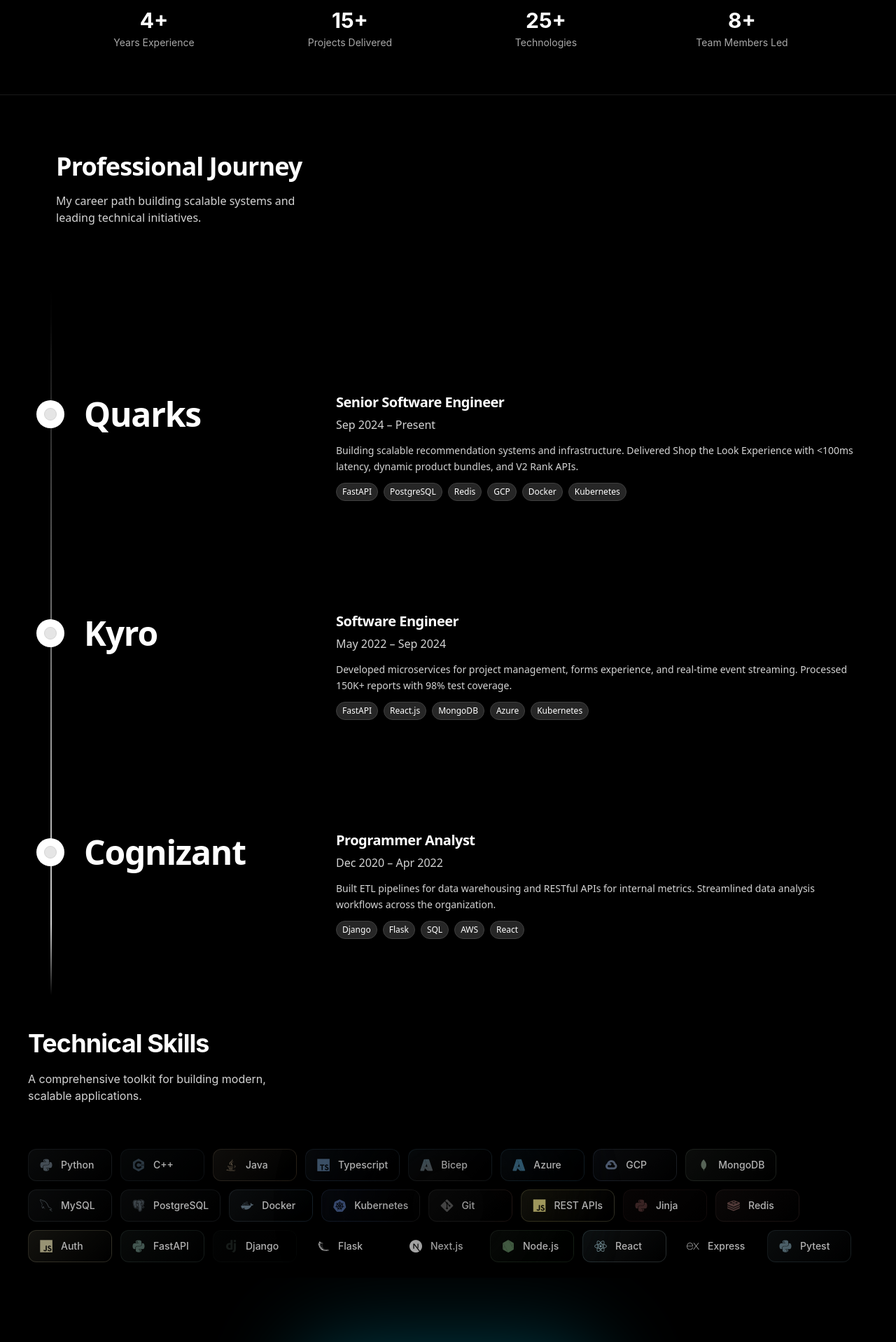
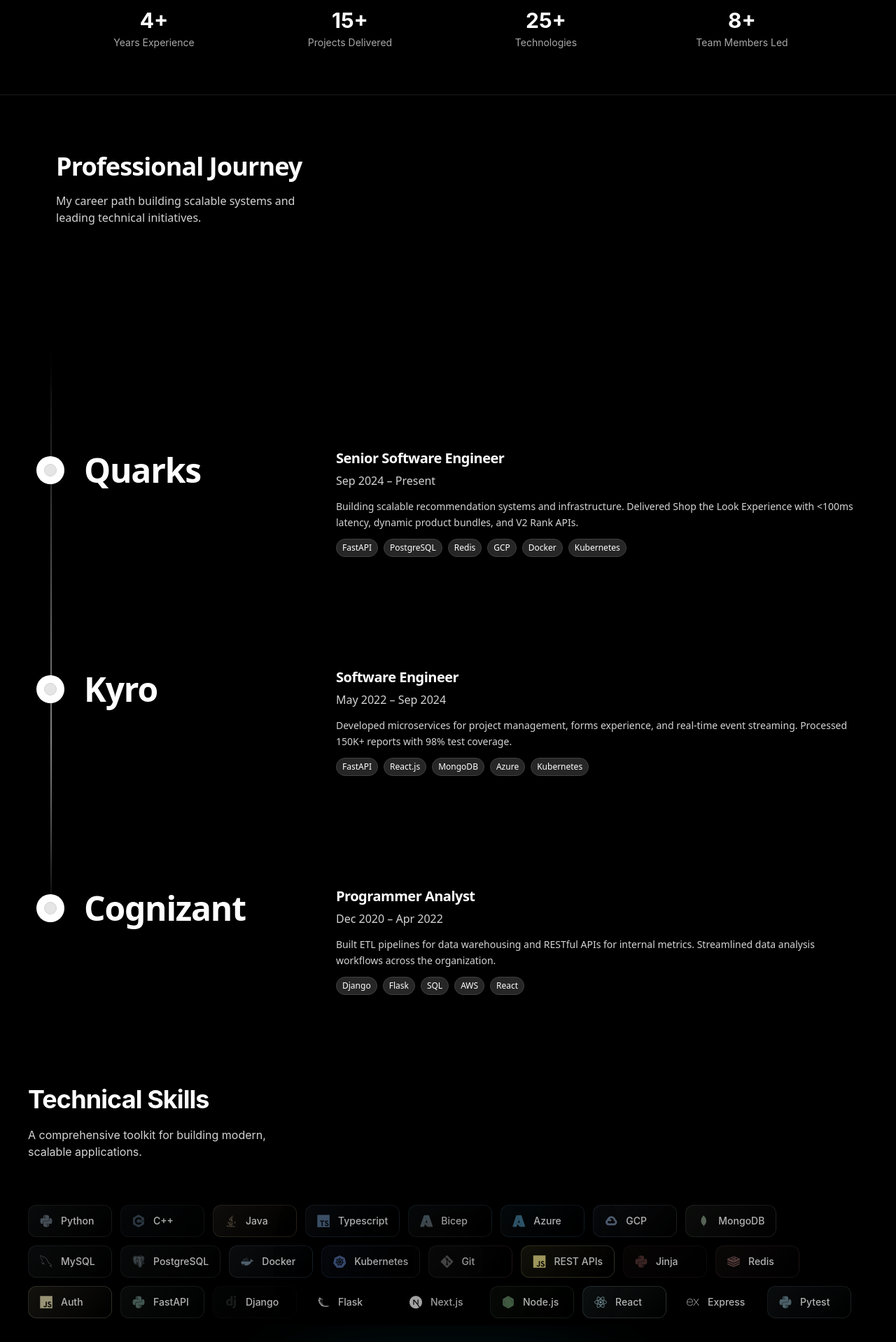
Before and after one commit to arjgov/Portfolio, a Next.js app: page / in a window 1280 px wide. Shown: the part 962-2880 px from the top of the page at 70% size. Built offline with nearby package versions, Linux system fonts and the light colour scheme; a web font is replaced by a local one.

Commit message:
Fixed lamp component and improved timeline

```diff
--- a/src/app/page.tsx
+++ b/src/app/page.tsx
@@ -457,7 +457,7 @@
       </section>
 
       {/* Skills Section */}
-      <section id="skills" className="py-12 bg-black">
+      <section id="skills" className="py-12 bg-black pb-16 mt-8 md:mt-0">
         <div className="max-w-7xl mx-auto px-4 md:px-8 lg:px-10">
           <motion.div
             className="text-left mb-16"
@@ -565,7 +565,7 @@
           </div>
         </LampContainer>
       </section> */}
-      <section id="projects" className="py-12 bg-black -mt-29 md:-mt-28">
+      <section id="projects" className="py-12 bg-black -mt-35 md:-mt-35">
         <LampDemo />
       </section>
 
--- a/src/components/Timeline.tsx
+++ b/src/components/Timeline.tsx
@@ -37,7 +37,7 @@
       className="w-full bg-black font-sans md:px-10"
       ref={containerRef}
     >
-      <div className="max-w-7xl mx-auto py-12 md:py-20 px-4 md:px-8 lg:px-10">
+      <div className="max-w-7xl mx-auto py-12 md:py-20 px-4 md:px-8 lg:px-10 pb-32 md:pb-40">
         <h2 className="text-lg md:text-4xl mb-4 text-white max-w-4xl">
           Professional Journey
         </h2>
@@ -71,9 +71,9 @@
         ))}
         <div
           style={{
-            height: height + "px",
+            height: Math.min(height * 0.8, height - 100) + "px",
           }}
-          className="absolute md:left-8 left-8 top-0 overflow-hidden w-[2px] bg-[linear-gradient(to_bottom,var(--tw-gradient-stops))] from-transparent from-[0%] via-neutral-700 to-transparent to-[99%] [mask-image:linear-gradient(to_bottom,transparent_0%,black_10%,black_90%,transparent_100%)]"
+          className="absolute md:left-8 left-8 top-0 overflow-hidden w-[2px] bg-[linear-gradient(to_bottom,var(--tw-gradient-stops))] from-transparent from-[0%] via-neutral-700 to-transparent to-[75%] [mask-image:linear-gradient(to_bottom,transparent_0%,black_10%,black_70%,transparent_100%)]"
         >
           <motion.div
             style={{
--- a/src/components/ui/lamp.tsx
+++ b/src/components/ui/lamp.tsx
@@ -110,7 +110,7 @@
 
       <div
         className={cn(
-          "relative z-50 flex -translate-y-80 flex-col items-center px-5 w-full",
+          "relative z-50 flex -translate-y-78 md:-translate-y-74 flex-col items-center px-5 w-full",
           contentClassName
         )}
       >
```
